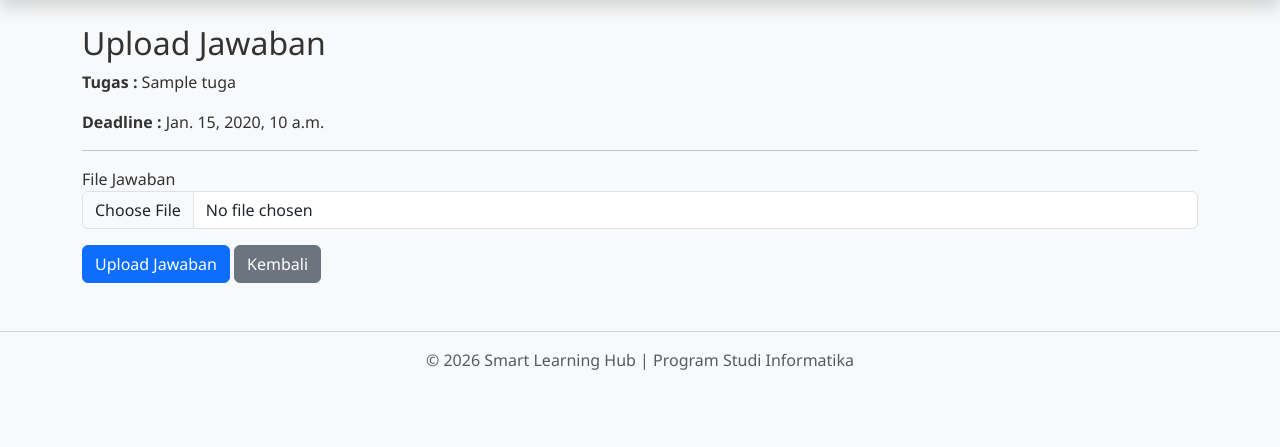
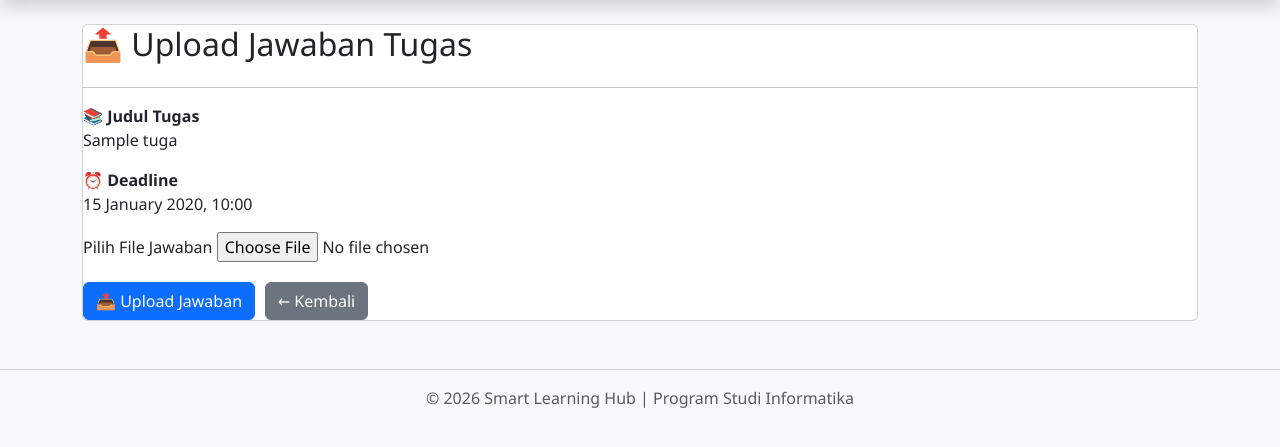
Before and after one commit to nurulanisa5519-png/SmartLearningHub, a Django app: template learning/templates/upload_jawaban.html in a window 1280 px wide. Shown: the part 56-503 px from the top of the page. Run offline with Django 5.2, Linux system fonts and the light colour scheme; the template is opened without the code that fills it: most values are stand-ins (such as "Sample title", 1, 10 or a date in 2020).

Commit message:
Update upload_jawaban.html

```diff
--- a/learning/templates/upload_jawaban.html
+++ b/learning/templates/upload_jawaban.html
@@ -6,33 +6,86 @@ Upload Jawaban
 
 {% block content %}
 
-<h2>Upload Jawaban</h2>
+<div class="card">
 
-<p><strong>Tugas :</strong> {{ tugas.judul }}</p>
-
-<p><strong>Deadline :</strong> {{ tugas.deadline }}</p>
+    <h2>📤 Upload Jawaban Tugas</h2>
 
     <hr>
 
-<form method="POST" enctype="multipart/form-data">
+    <div class="info-tugas">
+
+        <p>
+            <strong>📚 Judul Tugas</strong><br>
+            {{ tugas.judul }}
+        </p>
+
+        <p>
+            <strong>⏰ Deadline</strong><br>
+            {{ tugas.deadline|date:"d F Y, H:i" }}
+        </p>
+
+    </div>
+
+    {% if deadline_berakhir %}
+
+        <div class="alert alert-danger">
+
+            <h4>❌ Deadline Telah Berakhir</h4>
+
+            <p>
+                Anda sudah tidak dapat mengunggah jawaban untuk tugas ini.
+            </p>
+
+        </div>
+
+        <a
+            href="{% url 'detail_course' tugas.course.id %}"
+            class="btn btn-secondary">
+
+            ← Kembali
+
+        </a>
+
+    {% else %}
+
+        {% if error %}
+
+            <div class="alert alert-danger">
+
+                {{ error }}
+
+            </div>
+
+        {% endif %}
+
+        <form
+            method="POST"
+            enctype="multipart/form-data">
 
             {% csrf_token %}
 
-    <div class="mb-3">
+            <div class="form-group">
 
-        <label>File Jawaban</label>
+                <label>
+
+                    Pilih File Jawaban
+
+                </label>
 
                 <input
                     type="file"
                     name="file_jawaban"
-            class="form-control"
                     required>
 
             </div>
 
-    <button class="btn btn-primary">
+            <div style="margin-top:20px; display:flex; gap:10px;">
 
-        Upload Jawaban
+                <button
+                    type="submit"
+                    class="btn btn-primary">
+
+                    📤 Upload Jawaban
 
                 </button>
 
@@ -40,10 +93,16 @@ Upload Jawaban
                     href="{% url 'detail_course' tugas.course.id %}"
                     class="btn btn-secondary">
 
-        Kembali
+                    ← Kembali
 
                 </a>
 
+            </div>
+
         </form>
 
+    {% endif %}
+
+</div>
+
 {% endblock %}
```
Lines whose indentation alone changed are shown as unchanged.
